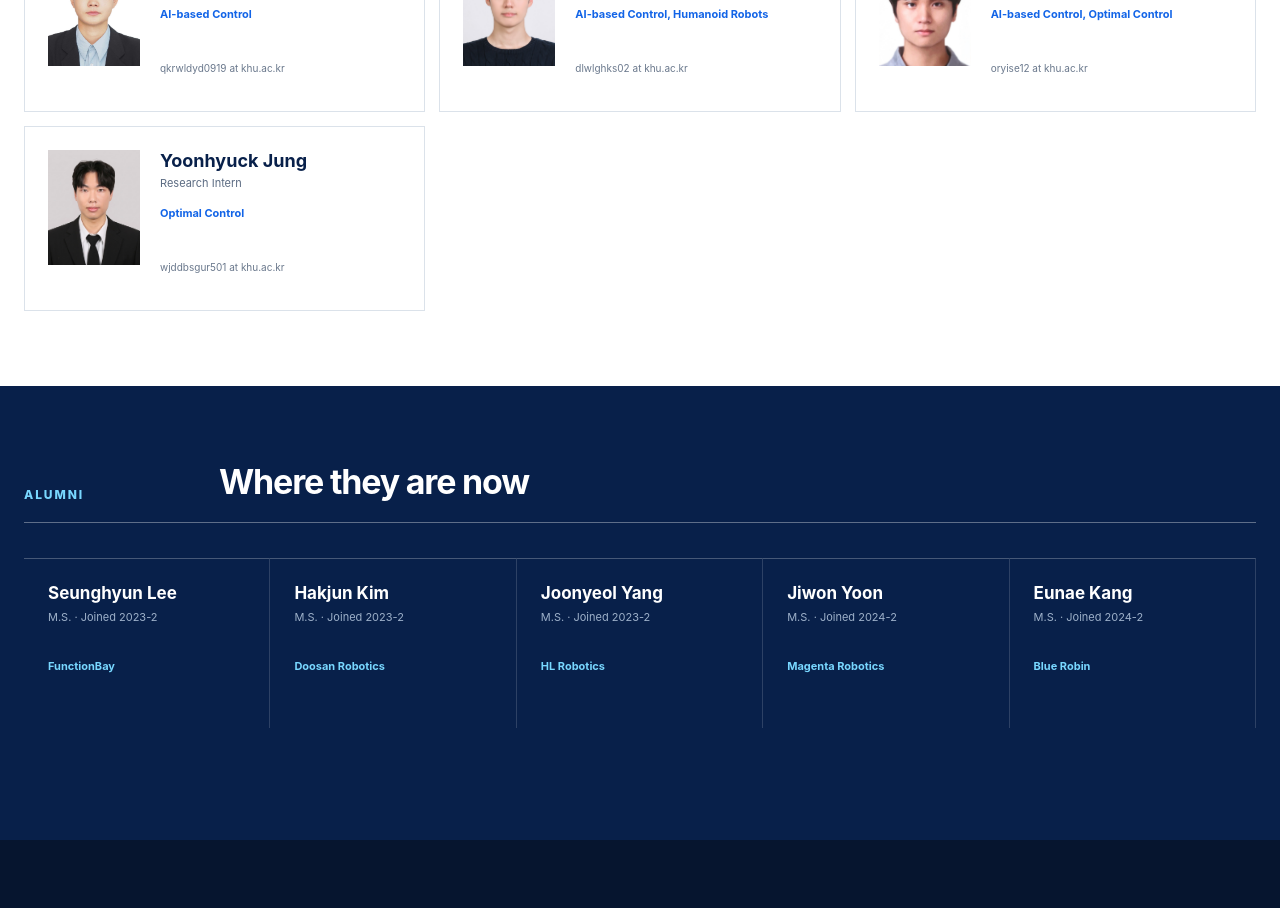
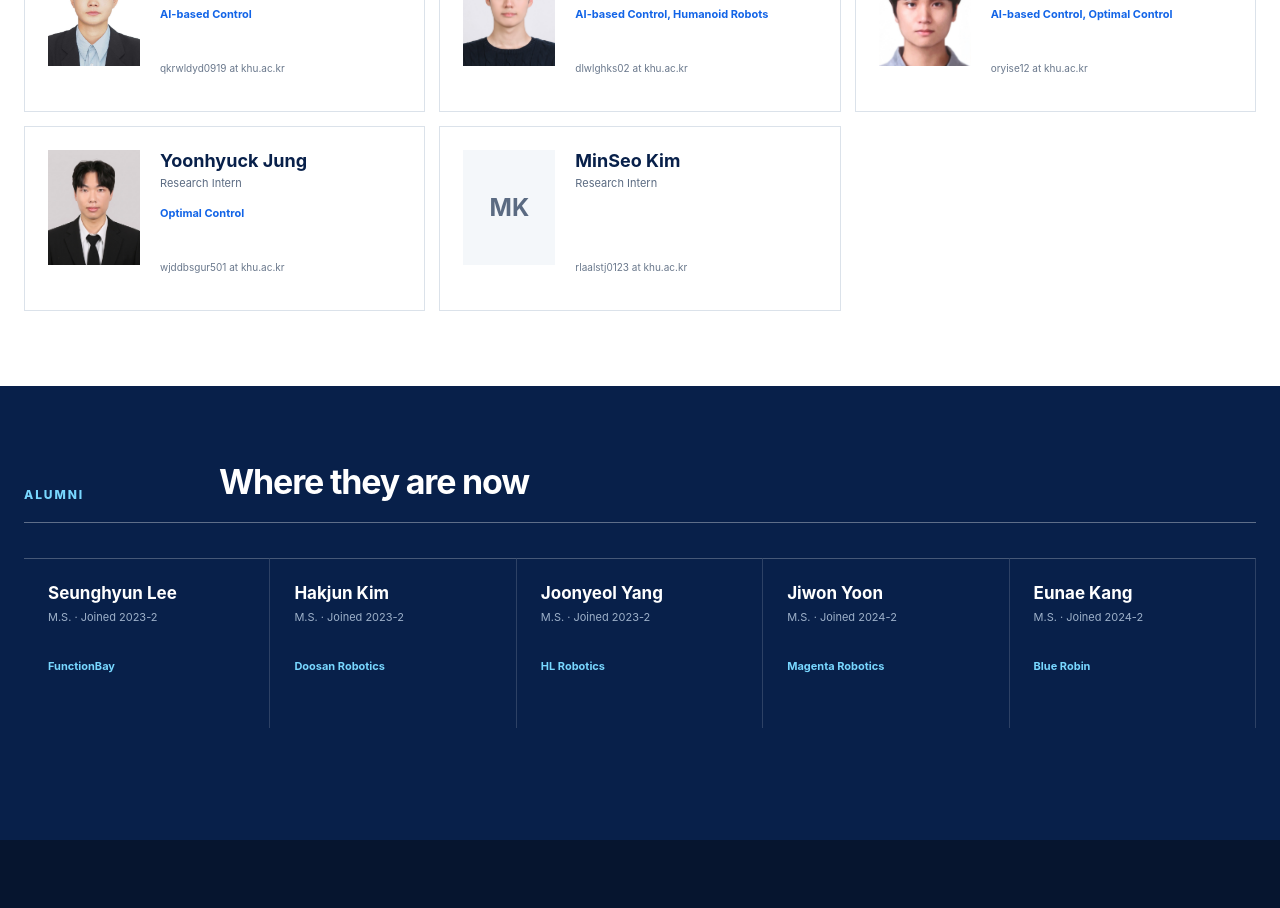
Before and after one commit to RCILab/rcilab.github.io, a Next.js app: page /people in a window 1280 px wide. Shown: the part 2960-3868 px from the top of the page. Built offline with nearby package versions, Linux system fonts and the light colour scheme.

Commit message:
Add MinSeo Kim as a research intern

```diff
--- a/app/data.ts
+++ b/app/data.ts
@@ -400,6 +400,7 @@ export const researchInterns: Member[] = [
   { name: "Jihwan Lee", program: "Research Intern", focus: "AI-based Control, Humanoid Robots", email: "dlwlghks02 at khu.ac.kr", image: "/members/jihwan-lee.jpg" },
   { name: "Juchan Lee", program: "Research Intern", focus: "AI-based Control, Optimal Control", email: "oryise12 at khu.ac.kr", image: "/members/juchan-lee.jpg" },
   { name: "Yoonhyuck Jung", program: "Research Intern", focus: "Optimal Control", email: "wjddbsgur501 at khu.ac.kr", image: "/members/yoonhyuck-jung.jpg" },
+  { name: "MinSeo Kim", program: "Research Intern", focus: "", email: "rlaalstj0123 at khu.ac.kr", image: "" },
 ];
 
 export const alumni = [
--- a/app/people/page.tsx
+++ b/app/people/page.tsx
@@ -73,7 +73,13 @@ export default function PeoplePage() {
             {researchInterns.map((member) => (
               <article className="member-card" key={member.name}>
                 <div className="member-photo">
-                  <Image src={member.image} alt={member.name} fill sizes="92px" />
+                  {member.image ? (
+                    <Image src={member.image} alt={member.name} fill sizes="92px" />
+                  ) : (
+                    <span className="member-photo-placeholder" role="img" aria-label={`Photo pending for ${member.name}`}>
+                      {member.name.split(" ").map((part) => part[0]).join("")}
+                    </span>
+                  )}
                 </div>
                 <div><h3>{member.name}</h3><p>{member.program}</p><strong>{member.focus}</strong><span className="member-email">{member.email}</span></div>
               </article>
--- a/app/site.css
+++ b/app/site.css
@@ -190,6 +190,7 @@ a.research-feature-media:hover img { transform: scale(1.035); opacity: .83; }
 .member-grid { display: grid; grid-template-columns: repeat(3, 1fr); gap: 14px; }
 .member-card { min-height: 185px; display: grid; grid-template-columns: 92px 1fr; gap: 20px; padding: 23px; background: white; border: 1px solid var(--line); transition: transform .2s ease, box-shadow .2s ease; }
 .member-card:hover { transform: translateY(-3px); box-shadow: 0 13px 35px rgba(8,32,74,.08); }
+.member-photo-placeholder { display: grid; place-items: center; width: 100%; height: 100%; color: var(--muted); font-size: 24px; font-weight: 750; }
 .member-photo { position: relative; width: 92px; aspect-ratio: 4 / 5; overflow: hidden; background: var(--cloud); }
 .member-photo img { object-fit: cover; object-position: center 22%; }
 .member-card h3 { margin-bottom: 5px; color: var(--navy-900); font-size: 18px; }
```
